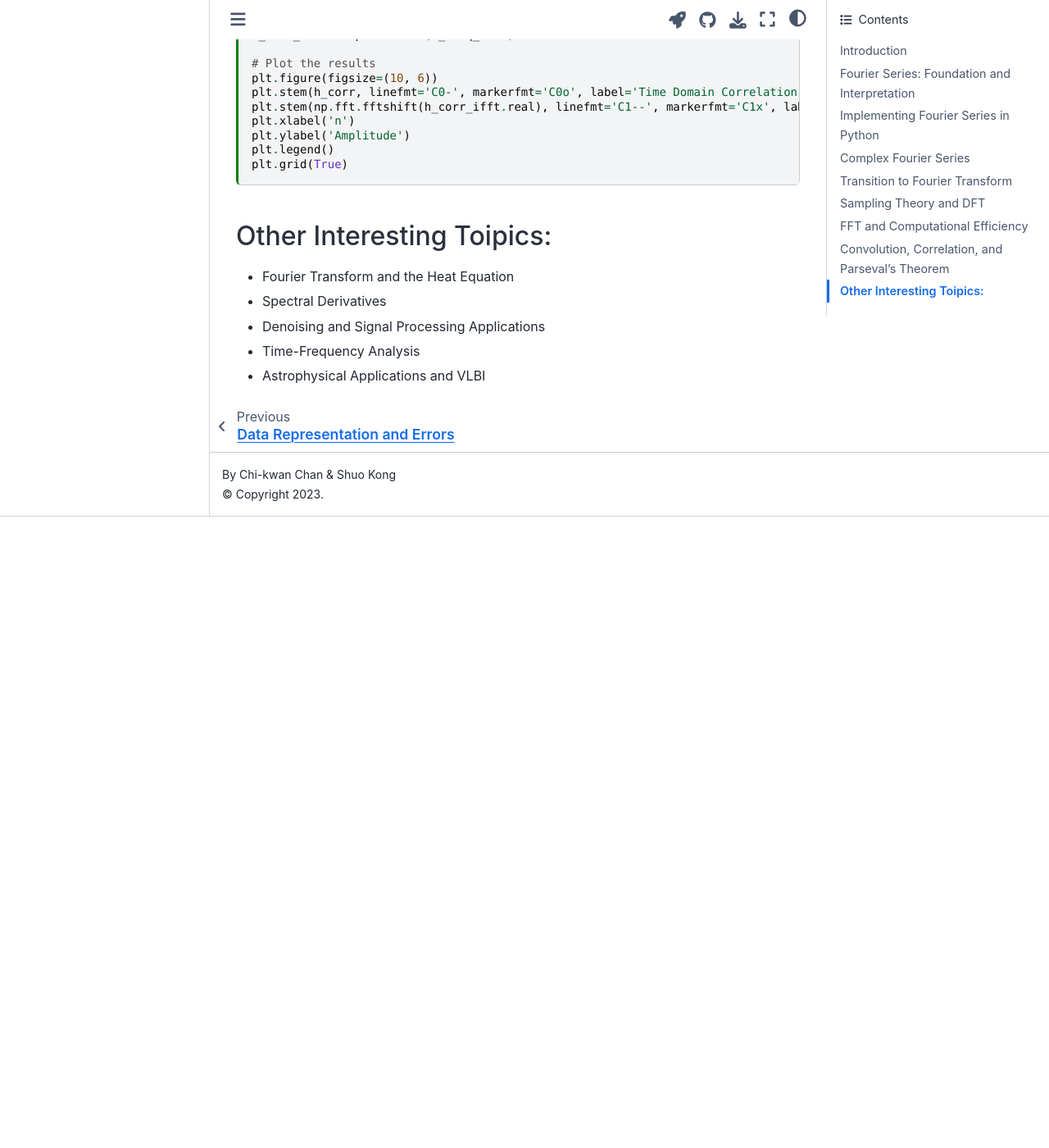
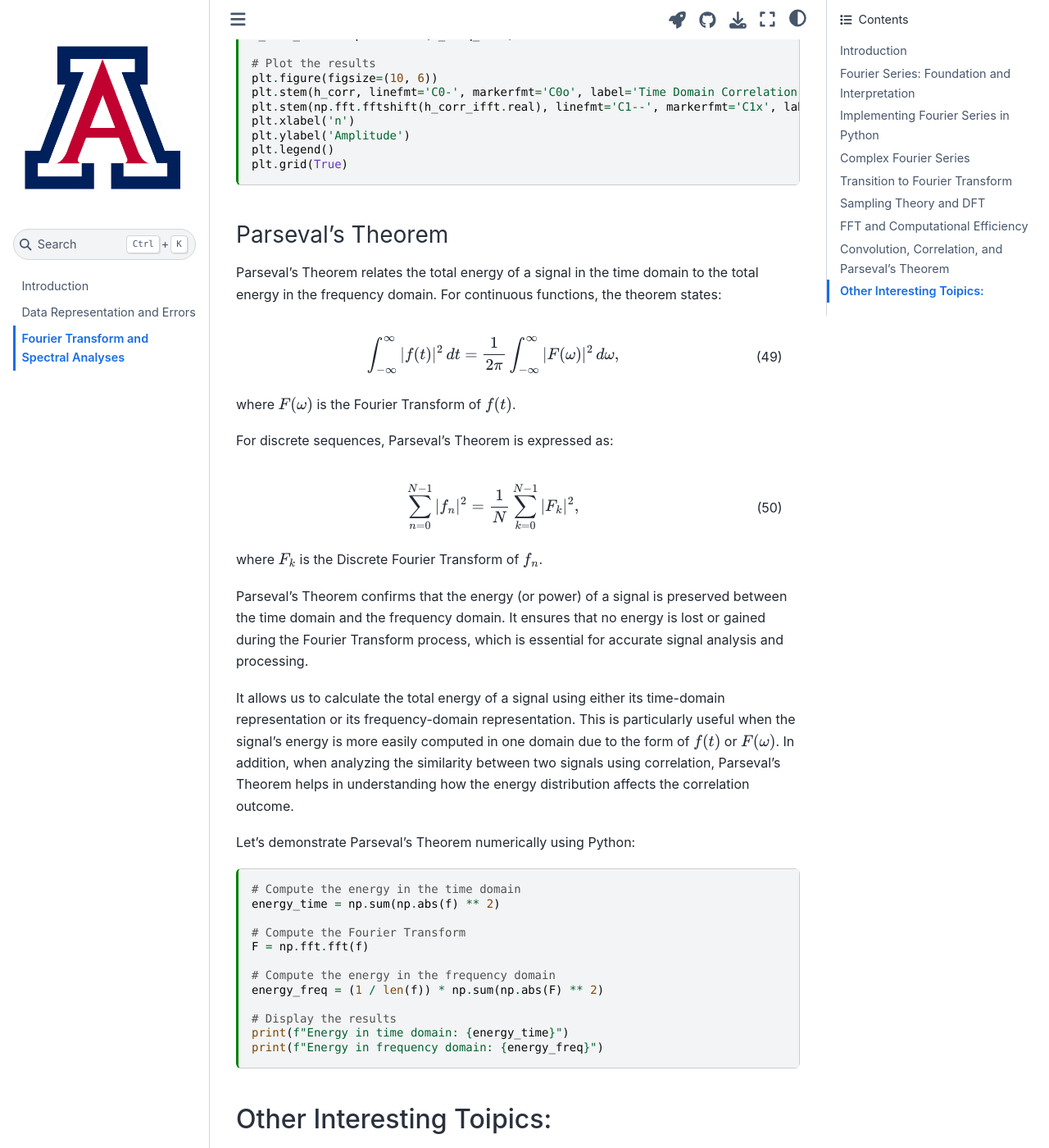
Before and after one commit to ua-2024q3-astr513/astr513, a Jupyter Book: the page built from docs/FT.md, in a window 1280 px wide and 1400 px high, scrolled down 20283 px. Shown: the whole window at 82% size. Built offline with Jupyter Book 1.0.4 settings and Sphinx 7.4.7 and the Sphinx Book theme 1.1.4, drawn with Linux system fonts in a browser that asks for light colours; before the commit the page ends 20913 px from its top, so only the background shows below that.

Commit message:
Add Parseval's Theorem

````diff
--- a/docs/FT.md
+++ b/docs/FT.md
@@ -809,6 +809,47 @@ plt.legend()
 plt.grid(True)
 ```
 
+### Parseval's Theorem
+
+Parseval's Theorem relates the total energy of a signal in the time domain to the total energy in the frequency domain.
+For continuous functions, the theorem states:
+\begin{align}
+\int_{-\infty}^{\infty} |f(t)|^2 \, dt = \frac{1}{2\pi} \int_{-\infty}^{\infty} |F(\omega)|^2 \, d\omega,
+\end{align}
+where $F(\omega)$ is the Fourier Transform of $f(t)$.
+
+For discrete sequences, Parseval's Theorem is expressed as:
+\begin{align}
+\sum_{n=0}^{N-1} |f_n|^2 = \frac{1}{N} \sum_{k=0}^{N-1} |F_k|^2,
+\end{align}
+where $F_k$ is the Discrete Fourier Transform of $f_n$.
+
++++
+
+Parseval's Theorem confirms that the energy (or power) of a signal is preserved between the time domain and the frequency domain.
+It ensures that no energy is lost or gained during the Fourier Transform process, which is essential for accurate signal analysis and processing.
+
+It allows us to calculate the total energy of a signal using either its time-domain representation or its frequency-domain representation.
+This is particularly useful when the signal's energy is more easily computed in one domain due to the form of $f(t)$ or $F(\omega)$.
+In addition, when analyzing the similarity between two signals using correlation, Parseval's Theorem helps in understanding how the energy distribution affects the correlation outcome.
+
+Let's demonstrate Parseval’s Theorem numerically using Python:
+
+```{code-cell} ipython3
+# Compute the energy in the time domain
+energy_time = np.sum(np.abs(f) ** 2)
+
+# Compute the Fourier Transform
+F = np.fft.fft(f)
+
+# Compute the energy in the frequency domain
+energy_freq = (1 / len(f)) * np.sum(np.abs(F) ** 2)
+
+# Display the results
+print(f"Energy in time domain: {energy_time}")
+print(f"Energy in frequency domain: {energy_freq}")
+```
+
 ## Other Interesting Toipics:
 
 * Fourier Transform and the Heat Equation
````
